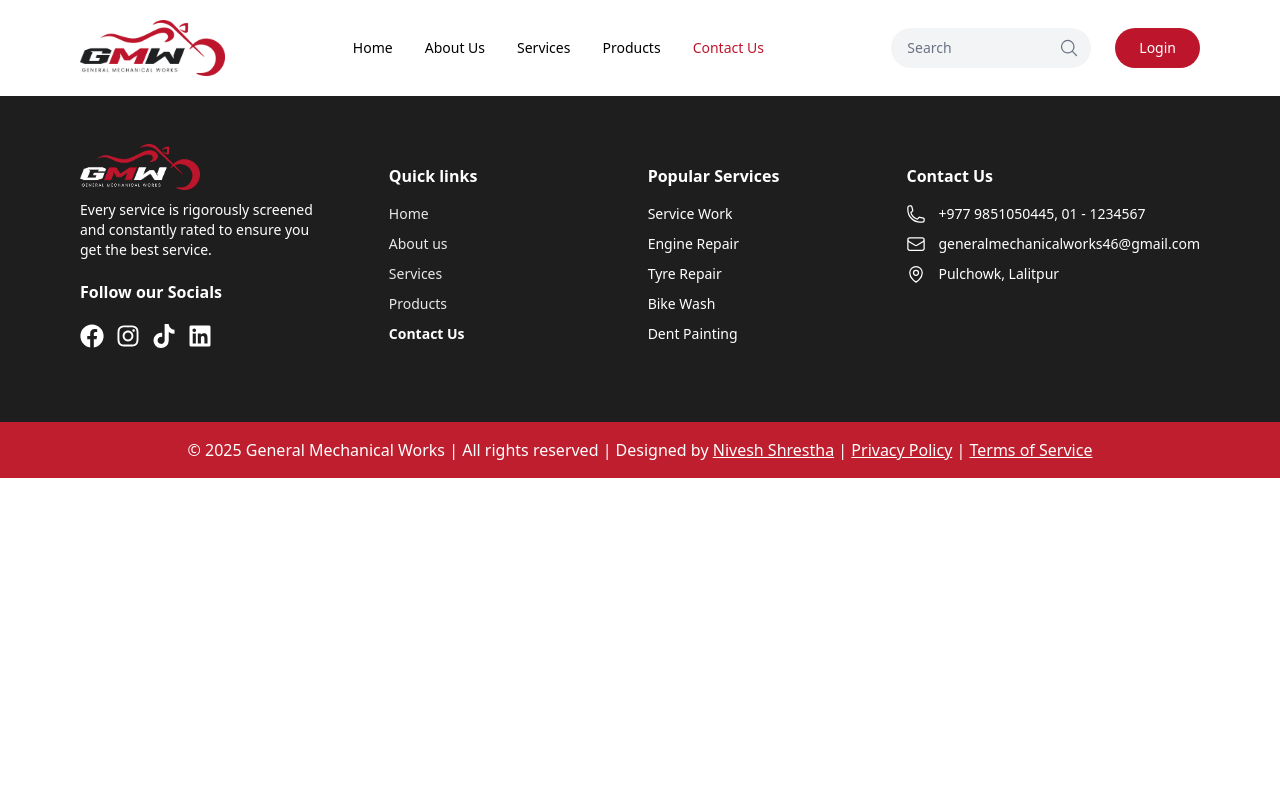
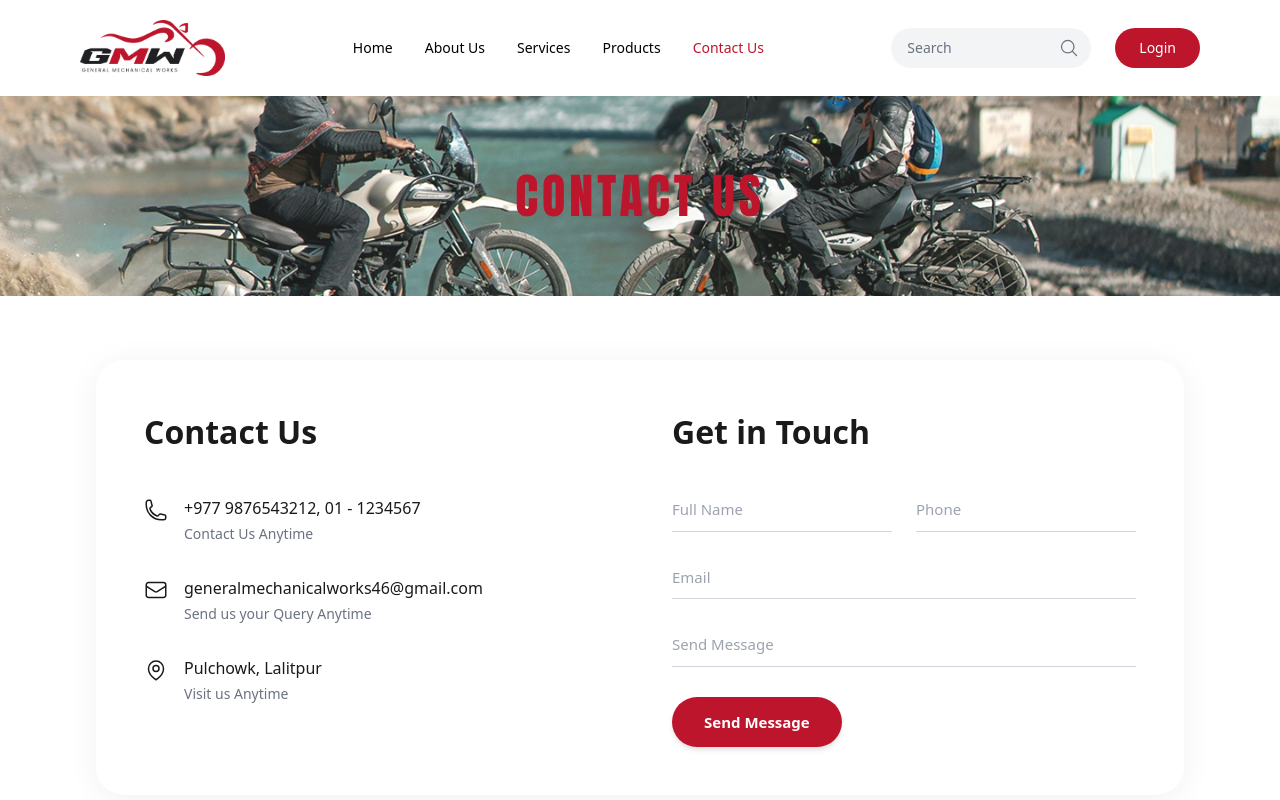
Before and after one commit to Nivesh26/General-Mechanical-Works, a React (Vite) app in the folder Frontend/: page /contactus in a window 1280 px wide. Shown: the top 800 px of the page. Built offline with nearby package versions, Linux system fonts and the light colour scheme; a web font is replaced by a local one.

Commit message:
Add Contact Us page components: Contacthero, Contactform, and Contactusmap; update Contactus page to integrate new components and include a background image for enhanced user experience.

```diff
--- /dev/null
+++ b/Frontend/src/UserComponent/Contactform.tsx
@@ -0,0 +1,101 @@
+import { HiOutlinePhone, HiOutlineEnvelope, HiOutlineMapPin } from "react-icons/hi2";
+
+const Contactform = () => {
+  return (
+    <section className="bg-white px-5 sm:px-8 py-12 sm:py-16 max-w-6xl mx-auto">
+      <div className="rounded-[28px] p-8 sm:p-10 lg:p-12 shadow-[0_4px_32px_rgba(0,0,0,0.06)]">
+        <div className="grid grid-cols-1 lg:grid-cols-2 gap-12 lg:gap-16 items-start">
+        {/* Left: Contact Us */}
+        <div className="font-sans">
+          <h2 className="text-[28px] sm:text-[32px] font-bold text-[#1a1a1a] mb-10">
+            Contact Us
+          </h2>
+
+          <div className="space-y-8">
+            <div className="flex gap-4">
+              <HiOutlinePhone className="w-6 h-6 text-[#1a1a1a] shrink-0 mt-0.5" />
+              <div>
+                <p className="text-[#1a1a1a] font-medium text-[15px] sm:text-base">
+                  +977 9876543212, 01 - 1234567
+                </p>
+                <p className="text-[#6b7280] text-sm mt-1">Contact Us Anytime</p>
+              </div>
+            </div>
+
+            <div className="flex gap-4">
+              <HiOutlineEnvelope className="w-6 h-6 text-[#1a1a1a] shrink-0 mt-0.5" />
+              <div>
+                <p className="text-[#1a1a1a] font-medium text-[15px] sm:text-base">
+                  generalmechanicalworks46@gmail.com
+                </p>
+                <p className="text-[#6b7280] text-sm mt-1">Send us your Query Anytime</p>
+              </div>
+            </div>
+
+            <div className="flex gap-4">
+              <HiOutlineMapPin className="w-6 h-6 text-[#1a1a1a] shrink-0 mt-0.5" />
+              <div>
+                <p className="text-[#1a1a1a] font-medium text-[15px] sm:text-base">
+                  Pulchowk, Lalitpur
+                </p>
+                <p className="text-[#6b7280] text-sm mt-1">Visit us Anytime</p>
+              </div>
+            </div>
+          </div>
+        </div>
+
+        {/* Right: Get in Touch form */}
+        <div className="font-sans">
+          <h2 className="text-[28px] sm:text-[32px] font-bold text-[#1a1a1a] mb-8">
+            Get in Touch
+          </h2>
+
+          <form className="space-y-6">
+            <div className="grid grid-cols-1 sm:grid-cols-2 gap-6">
+              <div>
+                <input
+                  type="text"
+                  placeholder="Full Name"
+                  className="w-full bg-transparent border-0 border-b border-[#d1d5db] py-2.5 px-0 text-[#1a1a1a] placeholder:text-[#9ca3af] focus:outline-none focus:border-[#1a1a1a] transition-colors text-[15px]"
+                />
+              </div>
+              <div>
+                <input
+                  type="tel"
+                  placeholder="Phone"
+                  className="w-full bg-transparent border-0 border-b border-[#d1d5db] py-2.5 px-0 text-[#1a1a1a] placeholder:text-[#9ca3af] focus:outline-none focus:border-[#1a1a1a] transition-colors text-[15px]"
+                />
+              </div>
+            </div>
+
+            <div>
+              <input
+                type="email"
+                placeholder="Email"
+                className="w-full bg-transparent border-0 border-b border-[#d1d5db] py-2.5 px-0 text-[#1a1a1a] placeholder:text-[#9ca3af] focus:outline-none focus:border-[#1a1a1a] transition-colors text-[15px]"
+              />
+            </div>
+
+            <div>
+              <textarea
+                rows={1}
+                placeholder="Send Message"
+                className="w-full bg-transparent border-0 border-b border-[#d1d5db] py-2.5 px-0 text-[#1a1a1a] placeholder:text-[#9ca3af] focus:outline-none focus:border-[#1a1a1a] transition-colors text-[15px] resize-none min-h-[2.5rem]"
+              />
+            </div>
+
+            <button
+              type="submit"
+              className="w-full sm:w-auto px-8 py-3.5 rounded-full bg-primary text-white font-bold text-[15px] shadow-md hover:opacity-95 transition-opacity"
+            >
+              Send Message
+            </button>
+          </form>
+        </div>
+        </div>
+      </div>
+    </section>
+  );
+};
+
+export default Contactform;
--- /dev/null
+++ b/Frontend/src/UserComponent/Contacthero.tsx
@@ -0,0 +1,21 @@
+import React from "react";
+import contactushero from "../assets/Contactus.png";
+const Contacthero = () => {
+  return (
+    <div>
+      <section
+        className="bg-center bg-cover h-[300px] flex items-center justify-center relative
+        sm:h-[200px] px-5"
+        style={{
+          backgroundImage: `url(${contactushero})`,
+        }}
+      >
+        <h1 className="font-sec  text-primary text-[48px] font-bold tracking-[4px] uppercase py-[10px] px-[20px]">
+          CONTACT US
+        </h1>
+      </section>
+    </div>
+  );
+};
+
+export default Contacthero
--- /dev/null
+++ b/Frontend/src/UserComponent/Contactusmap.tsx
@@ -0,0 +1,9 @@
+import React from 'react'
+
+const Contactusmap = () => {
+  return (
+    <div>Contactusmap</div>
+  )
+}
+
+export default Contactusmap
--- a/Frontend/src/UserPages/Contactus.tsx
+++ b/Frontend/src/UserPages/Contactus.tsx
@@ -1,14 +1,20 @@
 import React from 'react'
+import Header from '../UserComponent/Header'
 import Footer from '../UserComponent/Footer'
 import Copyright from '../UserComponent/Copyright'
-import Header from '../UserComponent/Header'
+import Contacthero from '../UserComponent/Contacthero'
+import Contactform from '../UserComponent/Contactform'
+import Contactusmap from '../UserComponent/Contactusmap'
 
 const Contactus = () => {
   return (
     <div>
-        <Header />
-        <Footer />
-        <Copyright />
+      <Header />
+      <Contacthero />
+      <Contactform />
+      <Contactusmap />
+      <Footer />
+      <Copyright />
     </div>
   )
 }
```
Also changed, not shown: Frontend/src/assets/Contactus.png (added).
